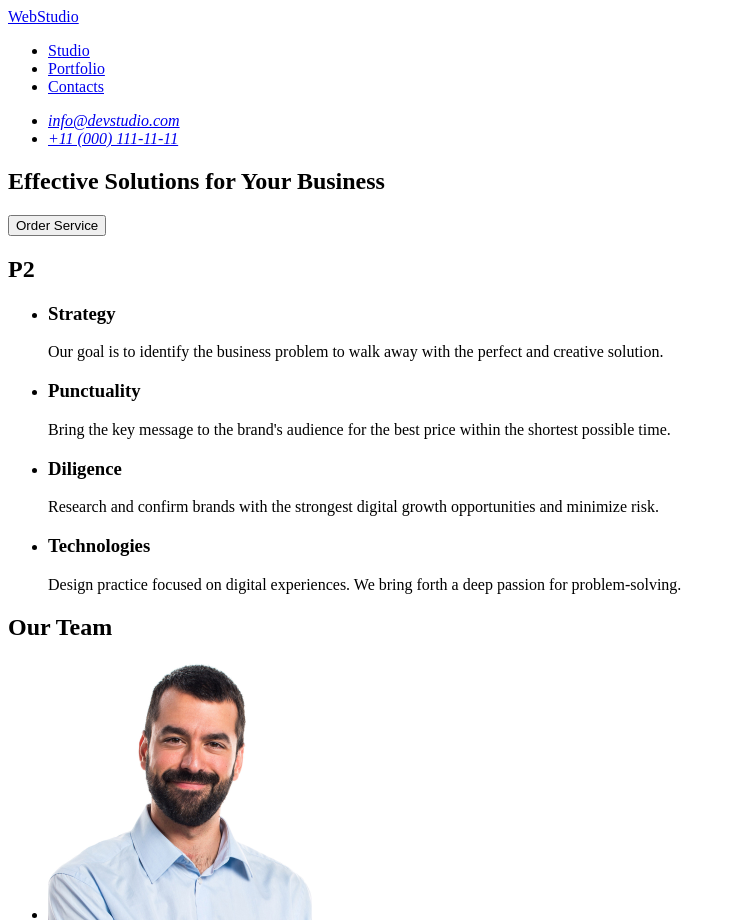
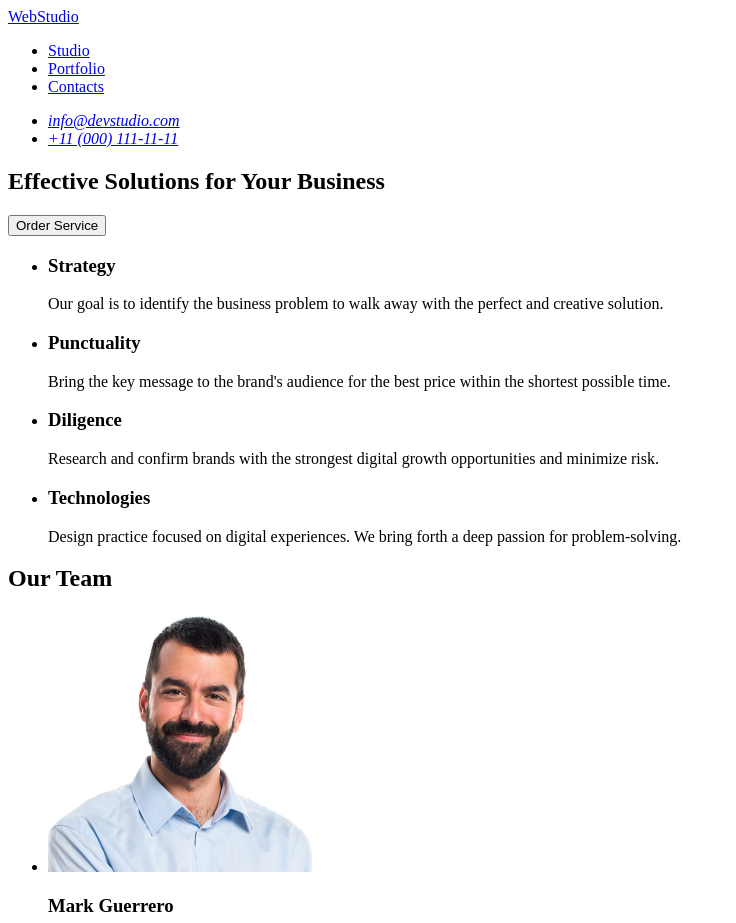
Before and after one commit to Katariiiina/goit-markup-hw-01, a plain HTML site: page index.html in a window 1280 px wide. Shown: the top 923 px of the page, without its empty margins (0-736 px from the left). Drawn offline with Linux system fonts and the light colour scheme.

Commit message:
add initial files

```diff
--- a/index.html
+++ b/index.html
@@ -29,7 +29,8 @@
         <button type="button">Order Service</button>
       </section>
 
-      <h2>P2</h2>
+      <h2 hidden>Текст</h2>
+      <!--Section 2-->
       <section>
         <ul>
           <li>
@@ -63,6 +64,7 @@
         </ul>
       </section>
 
+      <!--Section 3-->
       <section>
         <h2>Our Team</h2>
         <ul>
```
